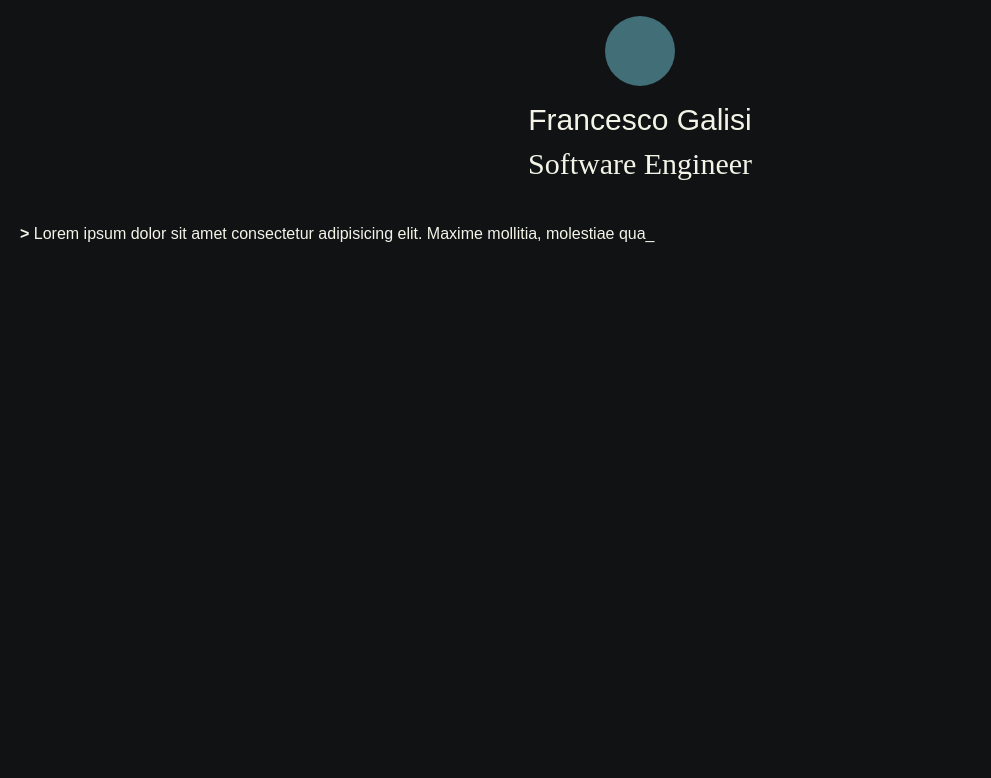
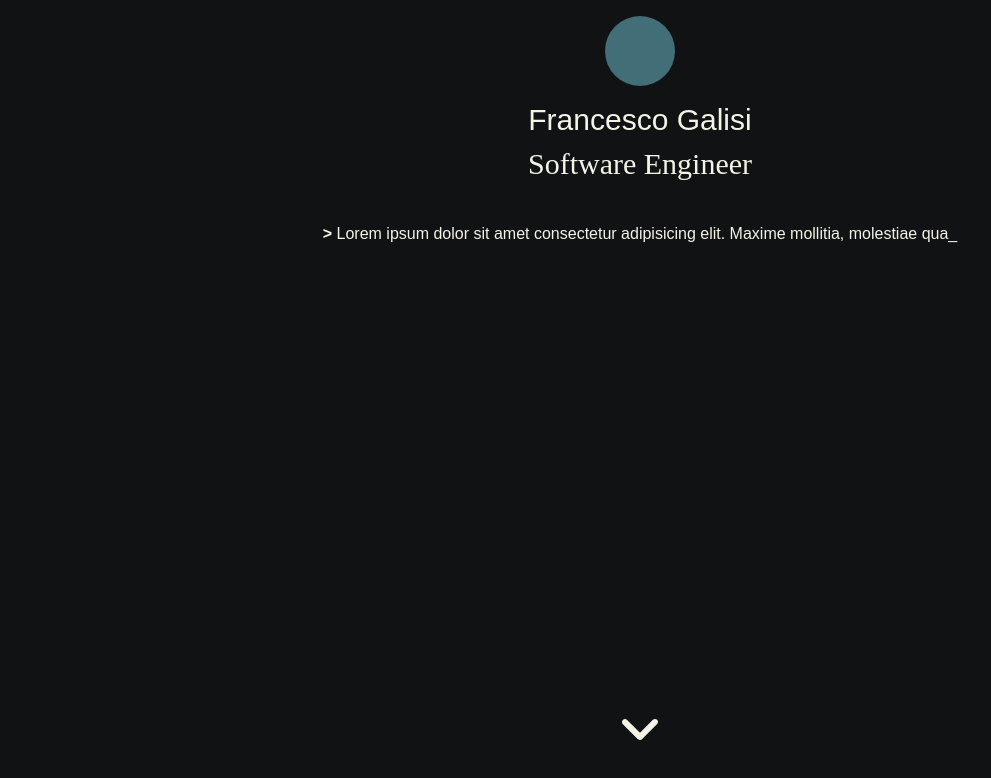
Before and after one commit to Censacrof/censacrof.github.io, a Next.js app: page / in a window 1280 px wide. Shown: the top 778 px of the page, without its empty margins (0-991 px from the left). Built offline with nearby package versions, Linux system fonts and the light colour scheme; a web font is replaced by a local one.

Commit message:
Added ScrollButton

```diff
--- /dev/null
+++ b/components/ScrollButton.tsx
@@ -0,0 +1,12 @@
+import { faAngleDown } from '@fortawesome/free-solid-svg-icons'
+import { FontAwesomeIcon } from '@fortawesome/react-fontawesome'
+
+const ScrollButton = () => {
+  return (
+    <div className="fixed mx-auto inset-x-0 flex flex-row bottom-8 text-surface text-5xl justify-center items-center w-20 h-20">
+      <FontAwesomeIcon icon={ faAngleDown } />
+    </div>
+  )
+}
+
+export default ScrollButton
--- a/package.json
+++ b/package.json
@@ -9,6 +9,9 @@
     "lint": "next lint"
   },
   "dependencies": {
+    "@fortawesome/fontawesome-svg-core": "^6.2.1",
+    "@fortawesome/free-solid-svg-icons": "^6.2.1",
+    "@fortawesome/react-fontawesome": "^0.2.0",
     "@next/font": "13.0.7",
     "@types/node": "18.11.17",
     "@types/react": "18.0.26",
--- a/pages/_app.tsx
+++ b/pages/_app.tsx
@@ -1,5 +1,9 @@
 import '../styles/globals.css'
 import type { AppProps } from 'next/app'
+
+import "@fortawesome/fontawesome-svg-core/styles.css"; // import Font Awesome CSS
+import { config } from "@fortawesome/fontawesome-svg-core";
+config.autoAddCss = false; // Tell Font Awesome to skip adding the CSS automatically since it's being imported above
 
 export default function App({ Component, pageProps }: AppProps) {
   return <Component {...pageProps} />
--- a/pages/index.tsx
+++ b/pages/index.tsx
@@ -1,13 +1,15 @@
 import Header from '../components/Header'
 import Prompt from '../components/Prompt'
+import ScrollButton from '../components/ScrollButton'
 
 export default function Home() {
   return (
     <div className="container mx-auto px-5 py-4">
-      <div className='flex flex-col'>
+      <div className='flex flex-col items-center'>
         <Header />
         <Prompt text='Lorem ipsum dolor sit amet consectetur adipisicing elit. Maxime mollitia, molestiae quas vel sint commodi repudiandae consequuntur voluptatum laborum numquam blanditiis harum quisquam eius sed odit fugiat iusto fuga praesentium optio, eaque rerum! Provident similique accusantium nemo autem. Veritatis obcaecati tenetur iure eius earum ut molestias architecto voluptate aliquam nihil' />
       </div>
+      <ScrollButton />
     </div>
   )
 }
```
Also changed, not shown: 1 other file (tests, documents, lock files or other folders).
